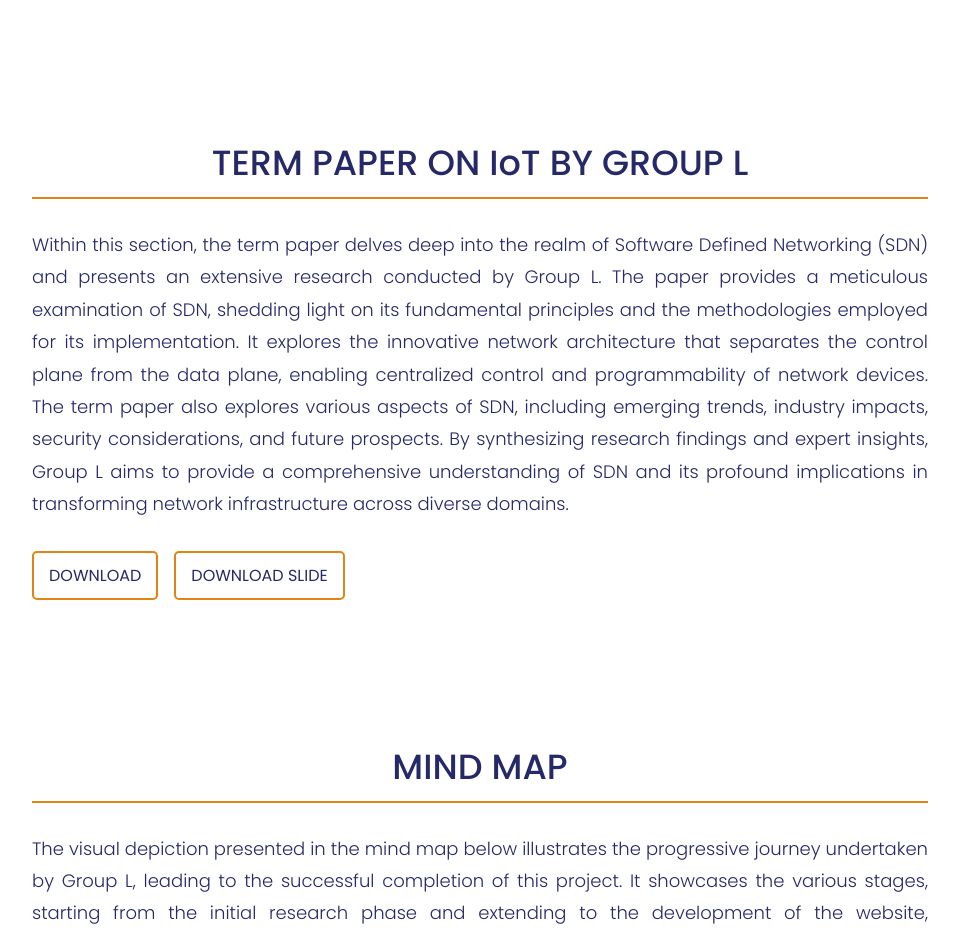
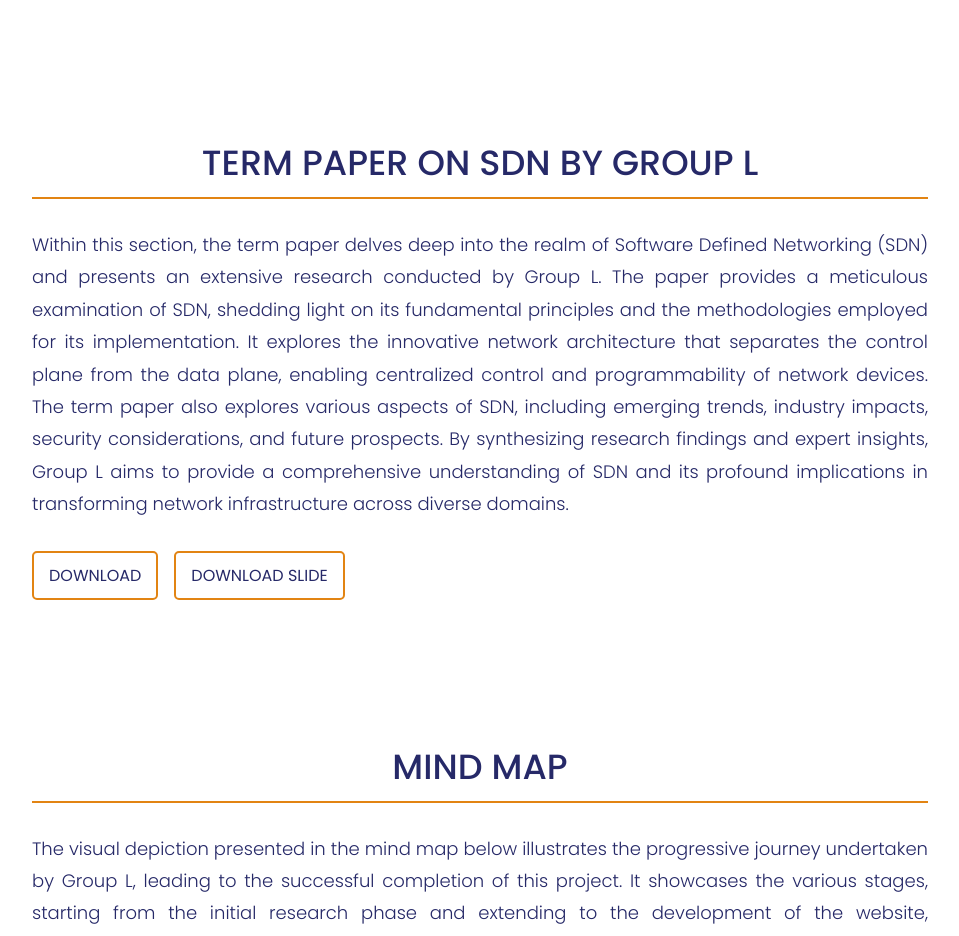
Before and after one commit to Officialibn1/GroupL_CSC413, a plain HTML site: page index.html in a window 1280 px wide. Shown: the part 1540-2476 px from the top of the page, without its empty margins (160-1119 px from the left). Drawn offline with nearby package versions, Linux system fonts and the light colour scheme.

Commit message:
Updated my Fuckup

```diff
--- a/index.html
+++ b/index.html
@@ -92,7 +92,7 @@
 
             <div class="container" id="documents">
                 <h1 class="title">
-                    TERM PAPER ON IoT BY GROUP L
+                    TERM PAPER ON SDN BY GROUP L
                 </h1>
 
                 <p class="lead">
```
